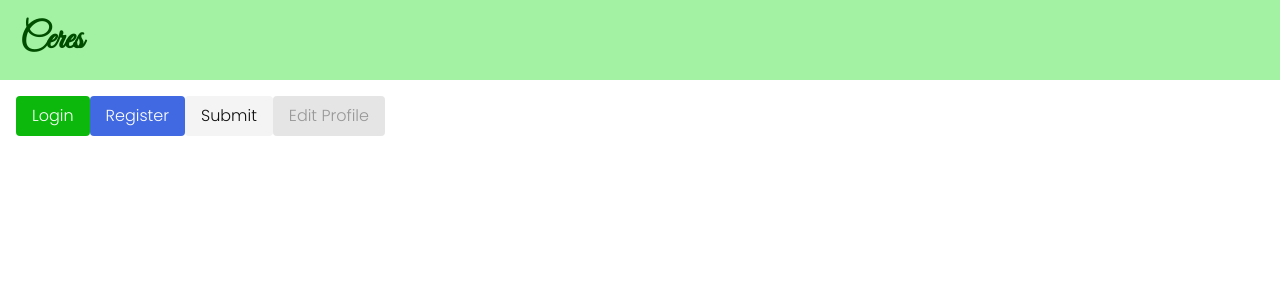
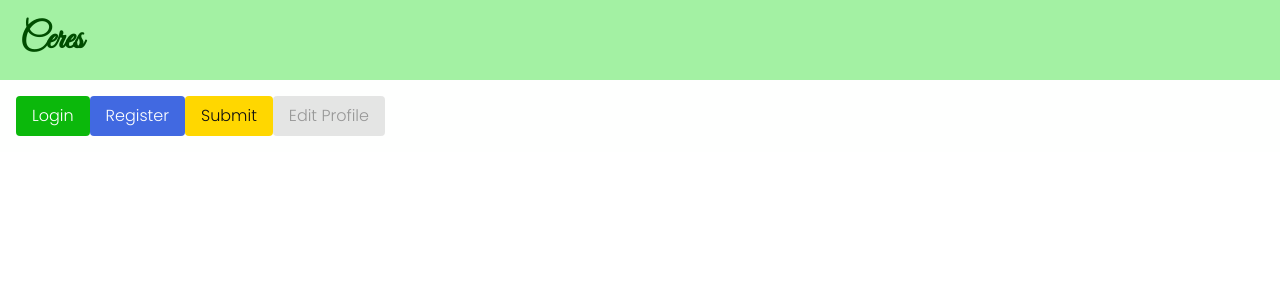
Before and after one commit to Nimira43/Ceres, a Next.js app: page / in a window 1280 px wide. Shown: the top 300 px of the page. Built offline with nearby package versions, Linux system fonts and the light colour scheme.

Commit message:
Updating my theme colours so they don't get overriden by Shadcn - renamed my accent yellow colours to gold.

```diff
--- a/src/components/buttons/buttonStyles.ts
+++ b/src/components/buttons/buttonStyles.ts
@@ -1,7 +1,7 @@
 const buttonStyles = {
   primary: 'bg-main text-light hover:bg-main-dark hover:text-light',
   secondary: 'bg-support text-light hover:bg-support-dark hover:text-light',
-  accent: 'bg-accent text-dark hover:bg-accent-dark hover:text-dark',
+  accent: 'bg-gold text-dark hover:bg-gold-dark hover:text-dark',
   disabled: 'bg-grey-light text-grey-dark cursor-not-allowed opacity-50',
 } as const
 
--- a/tailwind.config.ts
+++ b/tailwind.config.ts
@@ -11,21 +11,22 @@ export default {
   	extend: {
   		colors: {
   			'main-dark': '#004d00',
-  			main: '#0bb80b',
+  			'main': '#0bb80b',
   			'main-light': '#a3f1a3',
   			'support-dark': '#3150ab',
-  			support: '#4169e1',
-  			'accent-dark': '#c4a704',
-  			accent: {
-  				DEFAULT: 'hsl(var(--accent))',
-  				foreground: 'hsl(var(--accent-foreground))'
-  			},
-  			dark: '#111',
-  			light: '#fefffe',
+  			'support': '#4169e1',
+				'gold-dark': '#c4a704',
+				'gold': '#ffd700',
+  			'dark': '#111',
+  			'light': '#fefffe',
   			'grey-dark': '#333',
   			'grey-medium': '#999',
   			'grey-light': '#ccc',
   			'grey-light-extra': '#eee',
+				accent: {
+  				DEFAULT: 'hsl(var(--accent))',
+  				foreground: 'hsl(var(--accent-foreground))'
+  			},
   			background: 'hsl(var(--background))',
   			foreground: 'hsl(var(--foreground))',
   			card: {
```
